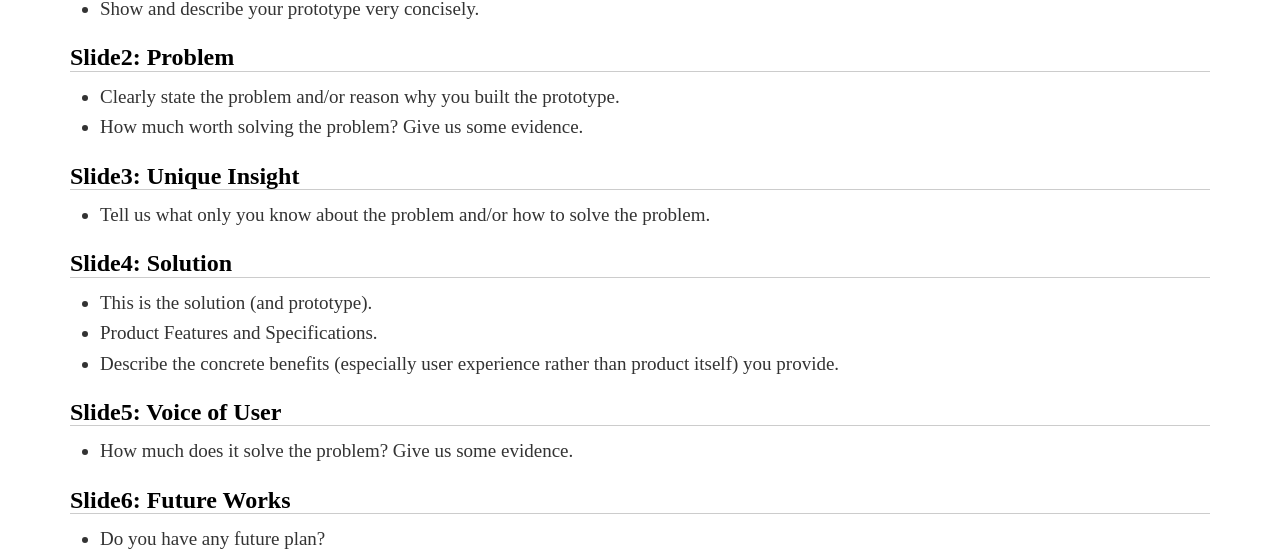
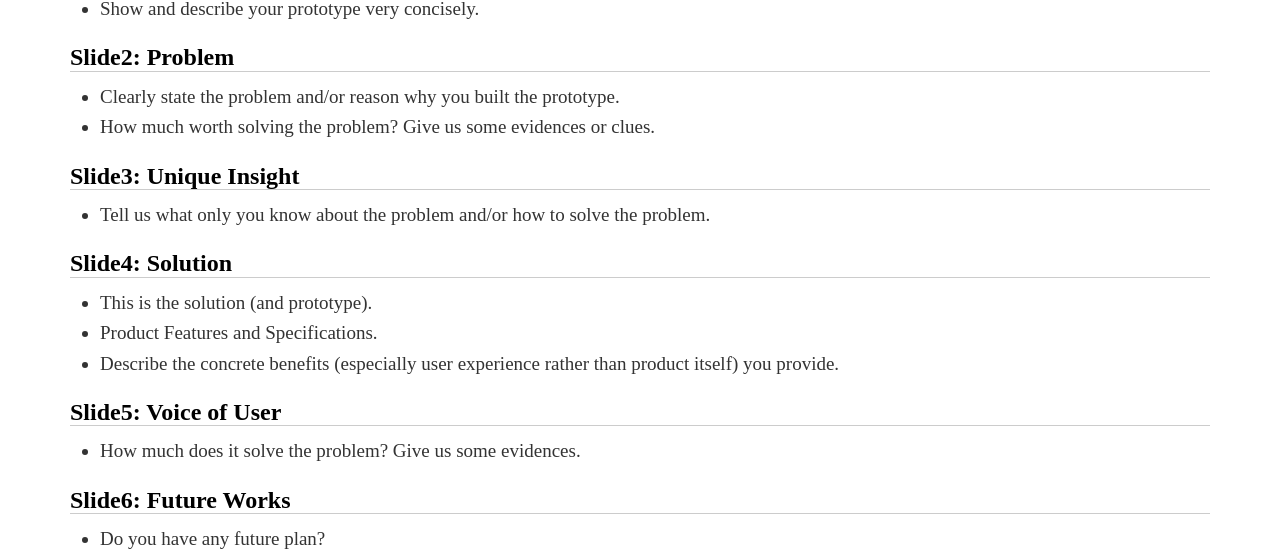
Before and after one commit to titech-edp/titech-edp.github.io, a Jekyll site: the page built from resources/pitch-template.md, in a window 1280 px wide and 900 px high, scrolled down 699 px. Shown: the part 144-695 px from the top of the window. Built offline with Jekyll 4.4.1, drawn with Linux system fonts in a browser that asks for light colours; nearby versions of some CDN libraries; library files that are not in the unit come from our copies.

Commit message:
Add resources

```diff
--- a/_includes/nav.html
+++ b/_includes/nav.html
@@ -46,7 +46,7 @@
         <li role="presentation" class="dropdown"><a class="dropdown-toggle" data-toggle="dropdown" href="#" role="button" aria-haspopup="true" aria-expanded="false"><span class="glyphicon glyphicon-cloud" aria-hidden="true"></span> Resources <span class="caret"></span></a>
           <ul class="dropdown-menu">
             <li><a href="/toolkit/"><span class="glyphicon glyphicon-cloud" aria-hidden="true"> Toolkit</a></li>
-              <li><a href="/reading-list/"><span class="glyphicon glyphicon-book" aria-hidden="true"> Reading List</a></li>
+              <li><a href="/resources/reading-list/">Reading List</a></li>
                 <li><a href="/resources/presentation-checklist/">Presentation Checklist</a></li>
                 <li><a href="/resources/pitch-template/">Pitch Template</a></li>
           </ul>
--- a/resources/pitch-template.md
+++ b/resources/pitch-template.md
@@ -18,7 +18,7 @@ title: Pitch Template
 
 ## Slide2: Problem
 - Clearly state the problem and/or reason why you built the prototype.
-- How much worth solving the problem? Give us some evidence.
+- How much worth solving the problem? Give us some evidences or clues.
 
 ## Slide3: Unique Insight
 - Tell us what only you know about the problem and/or how to solve the problem.
@@ -29,7 +29,7 @@ title: Pitch Template
 - Describe the concrete benefits (especially user experience rather than product itself) you provide.
 
 ## Slide5: Voice of User
-- How much does it solve the problem? Give us some evidence.
+- How much does it solve the problem? Give us some evidences.
 
 ## Slide6: Future Works
 - Do you have any future plan?
```
Also changed, not shown: resources/index.md (added, +11 -0 lines), Gemfile.lock, resources/reading-list/edp-book.png (renamed from reading-list/edp-book.png), resources/reading-list/index.md (renamed from reading-list/index.md).
